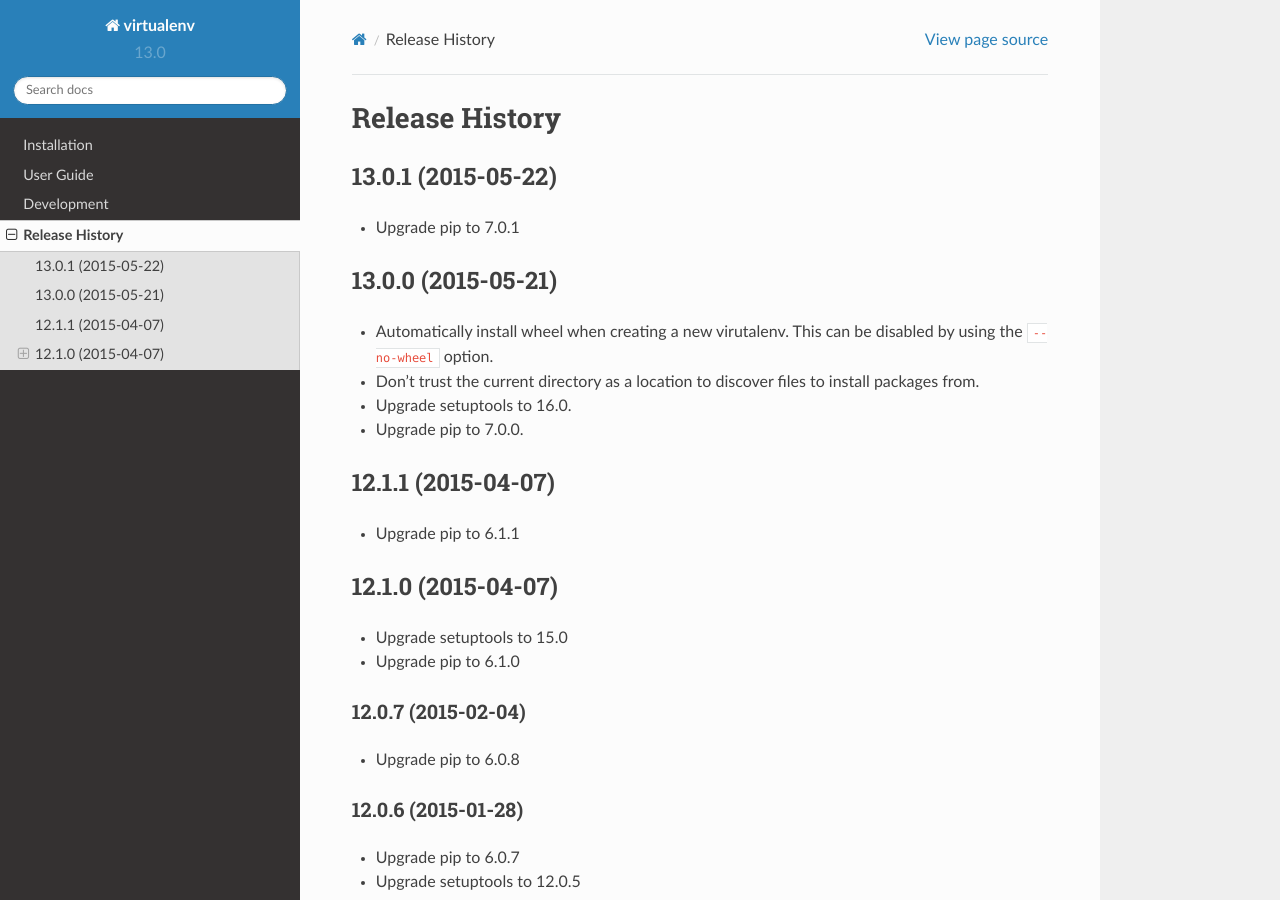
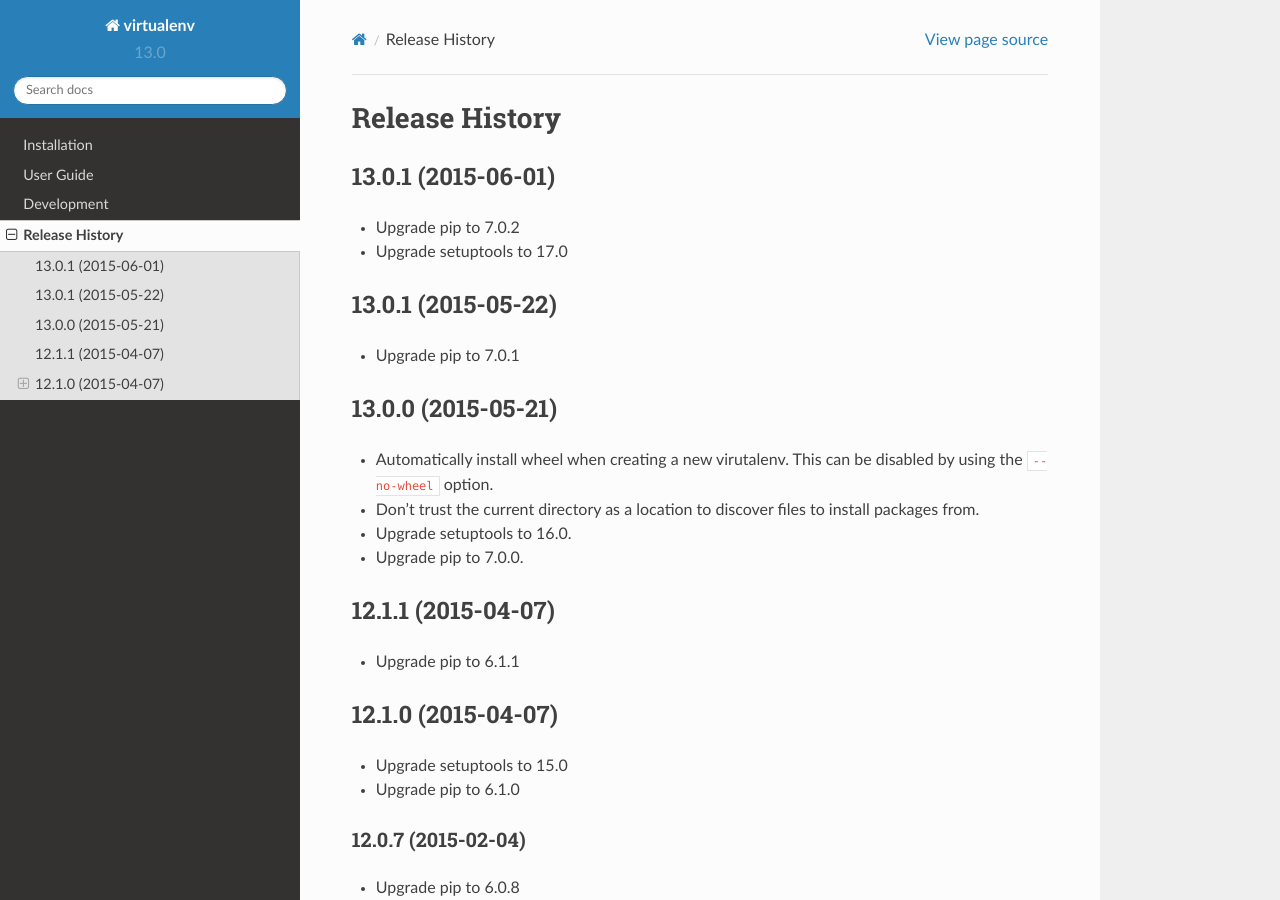
Before and after one commit to pypa/virtualenv, a Sphinx documentation site: the page built from docs/changes.rst, in a window 1280 px wide and 900 px high. Built offline with Sphinx 7.4.7 and the Read the Docs theme 2.0.0, drawn with Linux system fonts in a browser that asks for light colours; pages that are not in the unit, such as notebooks, are missing from menus.

Commit message:
update changelog

```diff
--- a/docs/changes.rst
+++ b/docs/changes.rst
@@ -1,5 +1,13 @@
 Release History
 ===============
+
+13.0.1 (2015-06-01)
+~~~~~~~~~~~~~~~~~~~
+
+* Upgrade pip to 7.0.2
+
+* Upgrade setuptools to 17.0
+
 
 13.0.1 (2015-05-22)
 ~~~~~~~~~~~~~~~~~~~
```
